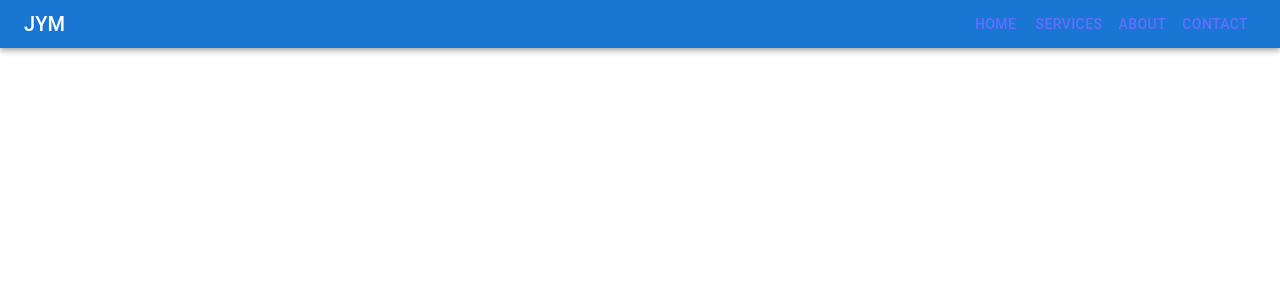
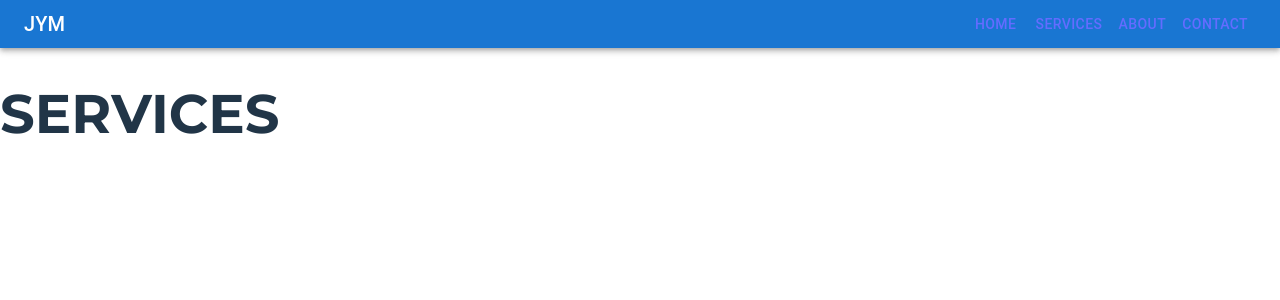
Before and after one commit to DontStopPrograming/Client_General_Solutions, a React (Vite) app: page /services in a window 1280 px wide. Shown: the top 300 px of the page. Built offline with nearby package versions, Linux system fonts and the light colour scheme; the HTML template or start-up script is replaced by a standard one.

Commit message:
COMPONENT SERVICES CREATED and linked

```diff
--- a/src/App.jsx
+++ b/src/App.jsx
@@ -1,5 +1,5 @@
 './App.css'
-import { Navbar, Home, About } from './components'
+import { Navbar, Home, About, Services } from './components'
 import { BrowserRouter as Router, Routes, Route } from 'react-router-dom'
 
 function App() {
@@ -12,6 +12,7 @@ function App() {
         <Routes>
           <Route path='/' element={<Home />}> </Route>
           <Route path='/home' element={<Home />}> </Route>
+          <Route path='/services' element={<Services />}> </Route>
           <Route path='/about' element={<About />}> </Route>
         </Routes>
       </Router>
--- a/src/components/About/About.jsx
+++ b/src/components/About/About.jsx
@@ -2,8 +2,8 @@ import './About.css';
 
 export const About = () => {
 	return (
-		<>
+		<h1>
 			THIS IS ABOUT
-		</>
+		</h1>
 	);
 };
--- /dev/null
+++ b/src/components/Services/Services.css
@@ -0,0 +1,3 @@
+.services {
+
+}
--- /dev/null
+++ b/src/components/Services/Services.jsx
@@ -0,0 +1,9 @@
+import './Services.css';
+
+export const Services = () => {
+	return (
+		<h1>
+			SERVICES
+		</h1>
+	)
+}
--- /dev/null
+++ b/src/components/Services/index.js
@@ -0,0 +1,2 @@
+export * from './Services';
+export * from './index';
--- a/src/components/index.js
+++ b/src/components/index.js
@@ -1,4 +1,5 @@
 export * from './About';
+export * from './Services';
 export * from './home';
 export * from './index';
 export * from './navbar';
```
